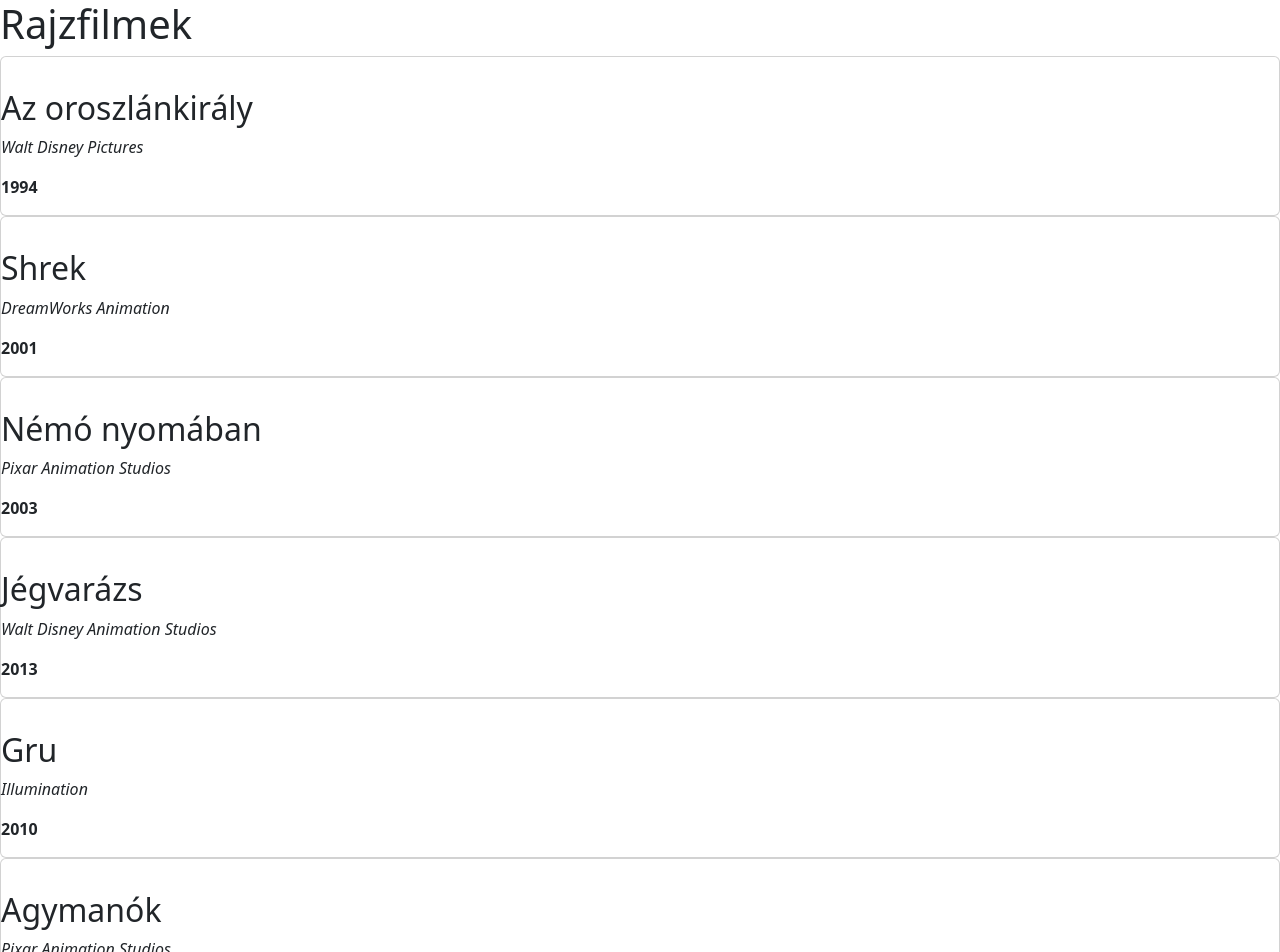
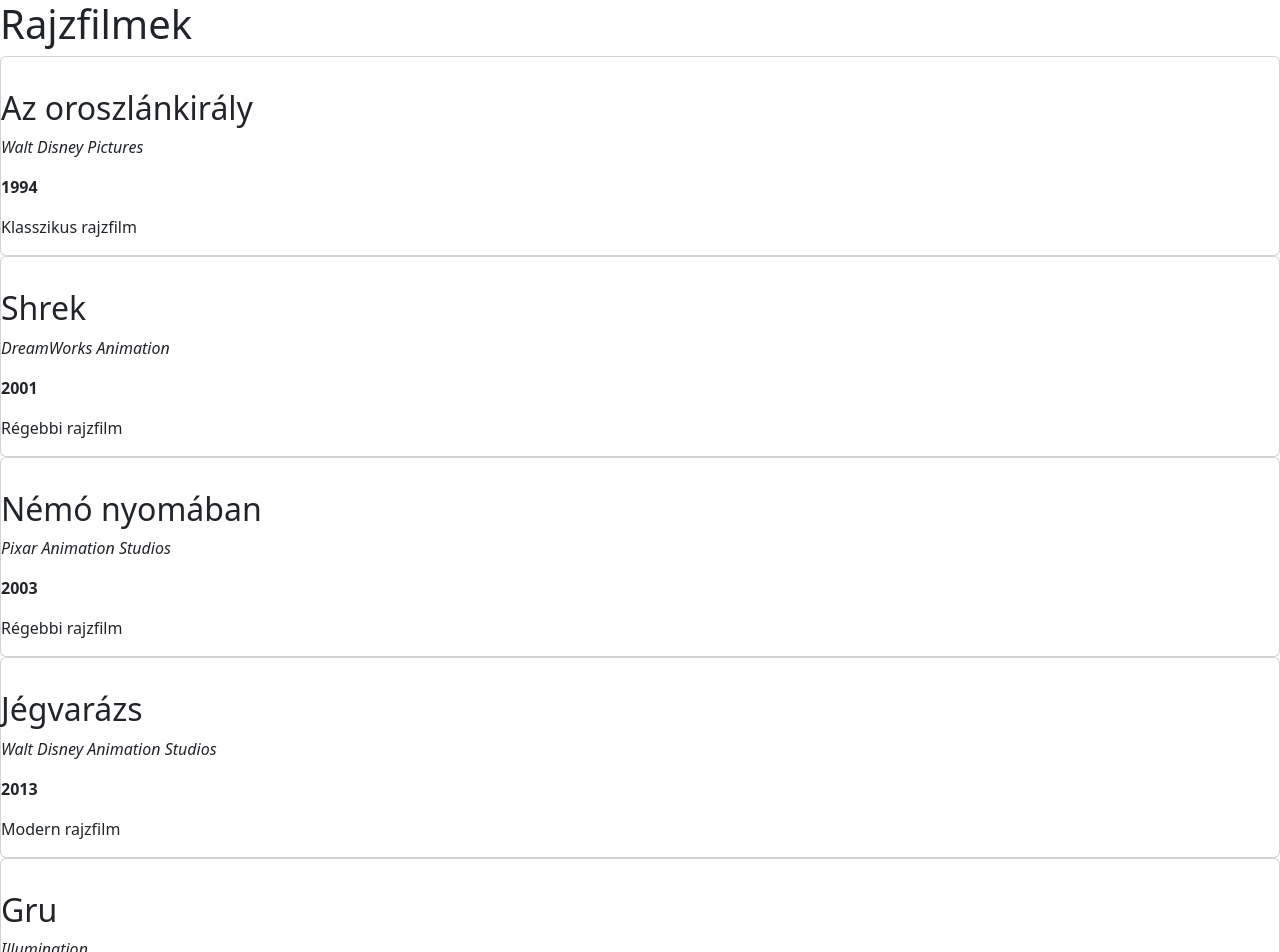
Before and after one commit to tdBate/torok_donatRajzfilmek, a React (Vite) app: page / in a window 1280 px wide. Shown: the top 952 px of the page. Built offline with nearby package versions, Linux system fonts and the light colour scheme.

Commit message:
felteteles kiiratas

```diff
--- a/src/components/Rajzfilm.tsx
+++ b/src/components/Rajzfilm.tsx
@@ -5,6 +5,7 @@ interface RajzfilmProps {
 }
 
 export function Rajzfilm(props: RajzfilmProps) {
+
     return (
         <>
             <div className="card">
@@ -12,6 +13,17 @@ export function Rajzfilm(props: RajzfilmProps) {
                 <h2>{props.data.cim}</h2>
                 <p><i>{props.data.studio}</i></p>
                 <p><b>{props.data.megjelenesEve}</b></p>
+                {
+                    props.data.megjelenesEve < 2000 && <p>Klasszikus rajzfilm</p>
+                }
+
+                {
+                    props.data.megjelenesEve >= 2000 && props.data.megjelenesEve <= 2010 && <p>Régebbi rajzfilm</p>
+                }
+
+                {
+                    props.data.megjelenesEve > 2010 && <p>Modern rajzfilm</p>
+                }
             </div>
         </>
     )
```
